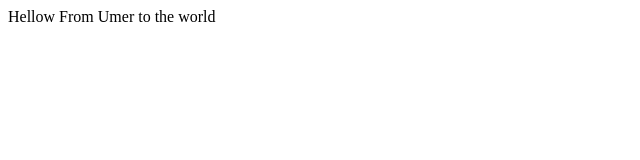
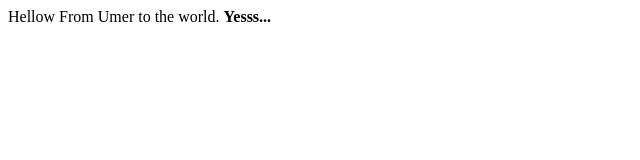
Before and after one commit to bitf12m033/bootcamp2020, a plain HTML site: page index.html in a window 1280 px wide. Shown: the full height of the page, 0-640 px from the left. Drawn offline with Linux system fonts and the light colour scheme.

Commit message:
First Push

```diff
--- a/index.html
+++ b/index.html
@@ -4,6 +4,8 @@
 	<title>BootCamp 2020</title>
 </head>
 <body>
-	 <div>Hellow From Umer to the world</div>
+	 <div>Hellow From Umer to the world.
+	 	<b>Yesss...</b>
+	 </div>
 </body>
 </html>
```
